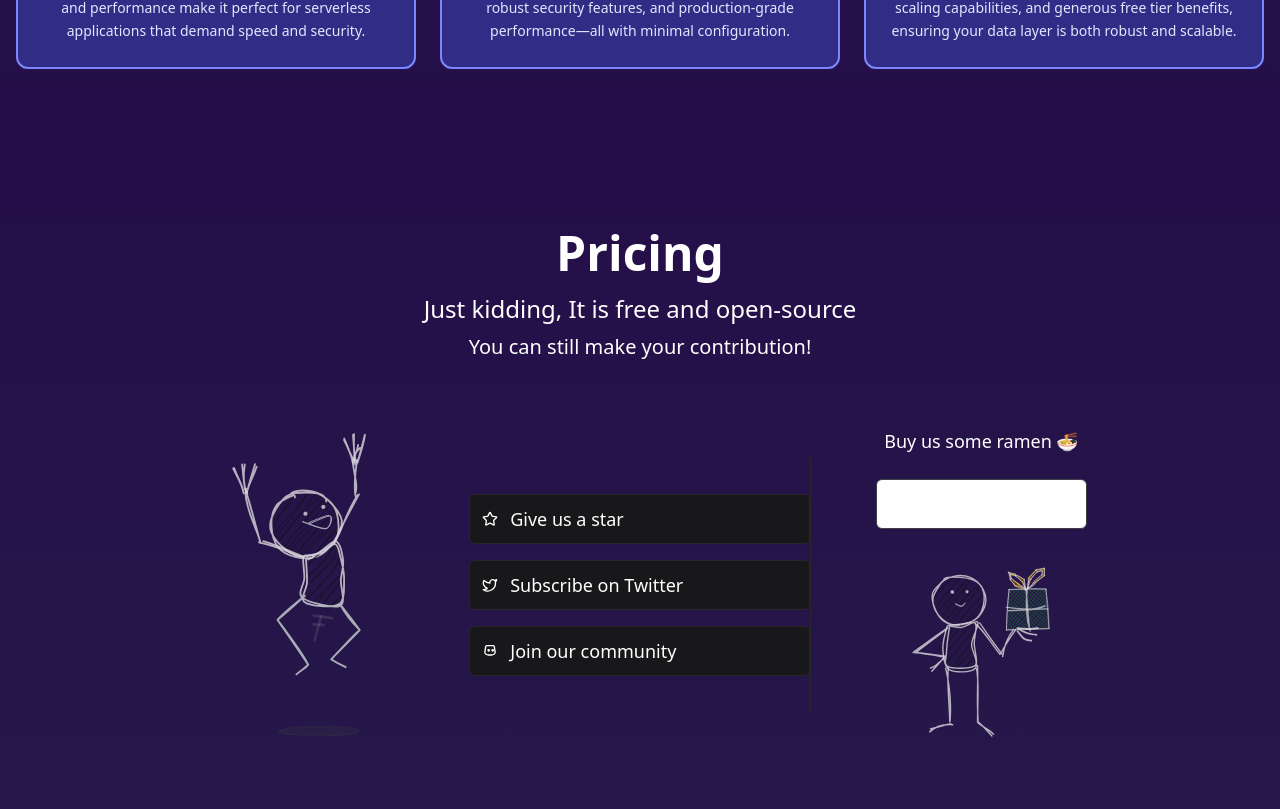
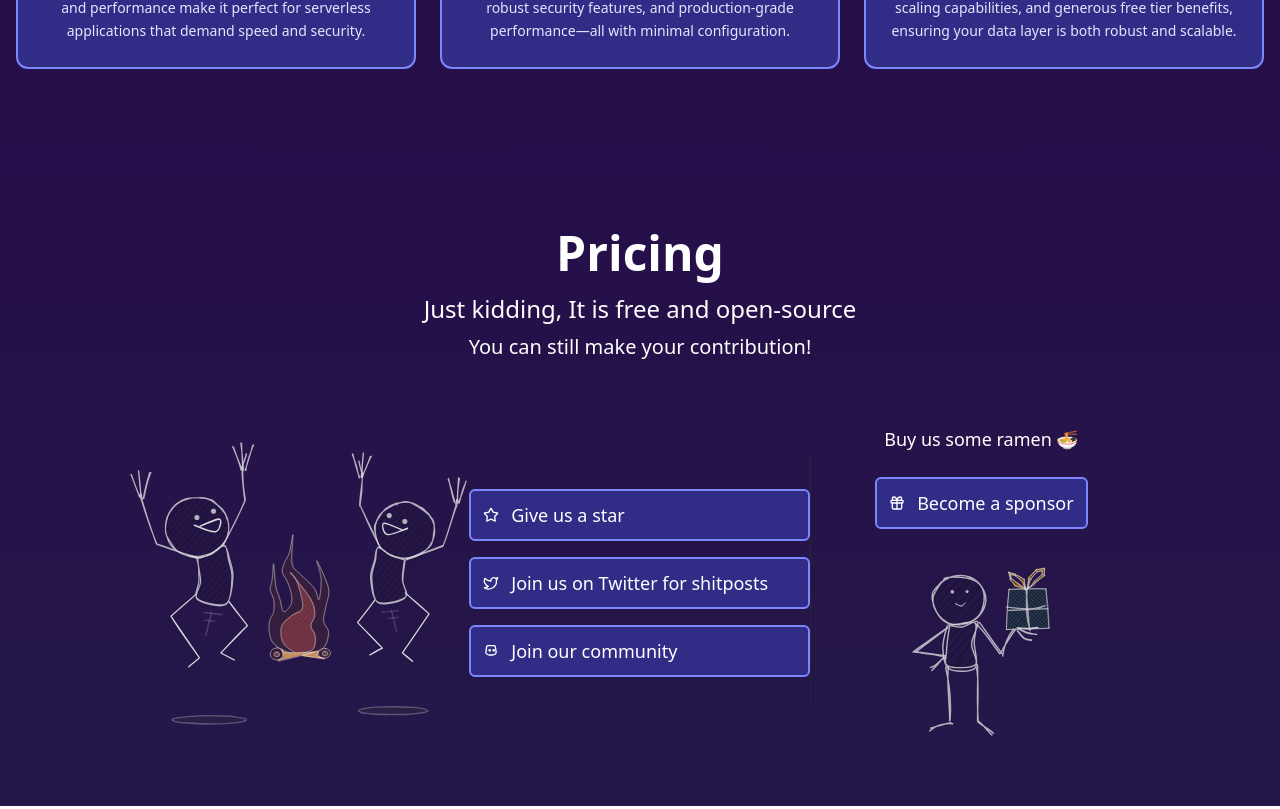
Before and after one commit to YGNTECHSTARTUP/create-ygn-app, a Next.js app in the folder Frontend/ygn-stack/: page / in a window 1280 px wide. Shown: the part 2090-2899 px from the top of the page. Built offline with nearby package versions, Linux system fonts and the light colour scheme.

Commit message:
Updated the Pricing Section

```diff
--- a/Frontend/ygn-stack/app/Comp/PricingSection.tsx
+++ b/Frontend/ygn-stack/app/Comp/PricingSection.tsx
@@ -1,6 +1,7 @@
 import { Star, Twitter, Gift } from "lucide-react"
 import Image from "next/image"
 import { Button } from "@/components/ui/button"
+import Link from "next/link"
 
 export default function PricingSection() {
   return (
@@ -17,7 +18,7 @@ export default function PricingSection() {
           <div className="hidden md:flex justify-center container">
             <Image
               src="/pricing.svg"
-              width={150}
+              width={350}
               height={200}
               alt="YGN"
               className="opacity-90"
@@ -25,30 +26,35 @@ export default function PricingSection() {
           </div>
 
           {/* Center buttons */}
-          <div className="flex flex-col gap-4 container">
+          <div className="flex flex-col gap-4 container ">
+            <Link href="https://github.com/YGNTECHSTARTUP/create-ygn-app/" target="_blank" >
             <Button
               variant="outline"
-              className="bg-zinc-900 border-zinc-800 hover:bg-zinc-800 text-white py-6 px-4 rounded-md flex items-center gap-3 w-full justify-start"
+              className=" hover:bg-indigo-800 cursor-pointer text-white py-6 px-4 rounded-md flex items-center gap-3 w-full justify-start border-2 border-indigo-400 bg-indigo-900"
             >
               <Star className="h-5 w-5" />
               <span className="text-lg">Give us a star</span>
             </Button>
+            </Link>
+
 
             <Button
               variant="outline"
-              className="bg-zinc-900 border-zinc-800 hover:bg-zinc-800 text-white py-6 px-4 rounded-md flex items-center gap-3 w-full justify-start"
+              className="hover:bg-indigo-800 cursor-pointer text-white py-6 px-4 rounded-md flex items-center gap-3 w-full justify-start border-2 border-indigo-400 bg-indigo-900"
             >
               <Twitter className="h-5 w-5" />
-              <span className="text-lg">Subscribe on Twitter</span>
+              <span className="text-lg">Join us on Twitter for shitposts</span>
             </Button>
-
-            <Button
+<Link href="https://discord.gg/hc6bveqT">
+<Button
               variant="outline"
-              className="bg-zinc-900 border-zinc-800 hover:bg-zinc-800 text-white py-6 px-4 rounded-md flex items-center gap-3 w-full justify-start"
+              className=" hover:bg-indigo-800 cursor-pointer text-white py-6 px-4 rounded-md flex items-center gap-3 w-full justify-start border-2 border-indigo-400 bg-indigo-900"
             >
               <DiscordIcon className="h-5 w-5" />
               <span className="text-lg">Join our community</span>
             </Button>
+</Link>
+
           </div>
 
           {/* Vertical divider */}
@@ -59,7 +65,7 @@ export default function PricingSection() {
             <p className="text-lg mb-2">Buy us some ramen 🍜</p>
             <Button
               variant="outline"
-              className="border-zinc-700 hover:bg-zinc-800 text-white py-6 px-8 rounded-md flex items-center gap-3"
+              className=" hover:bg-indigo-800 cursor-pointer text-white py-6 px-8 rounded-md flex items-center gap-3 border-2 border-indigo-400 bg-indigo-900"
             >
               <Gift className="h-5 w-5" />
               <span className="text-lg">Become a sponsor</span>
```
Also changed, not shown: Frontend/ygn-stack/public/pricing.svg.
